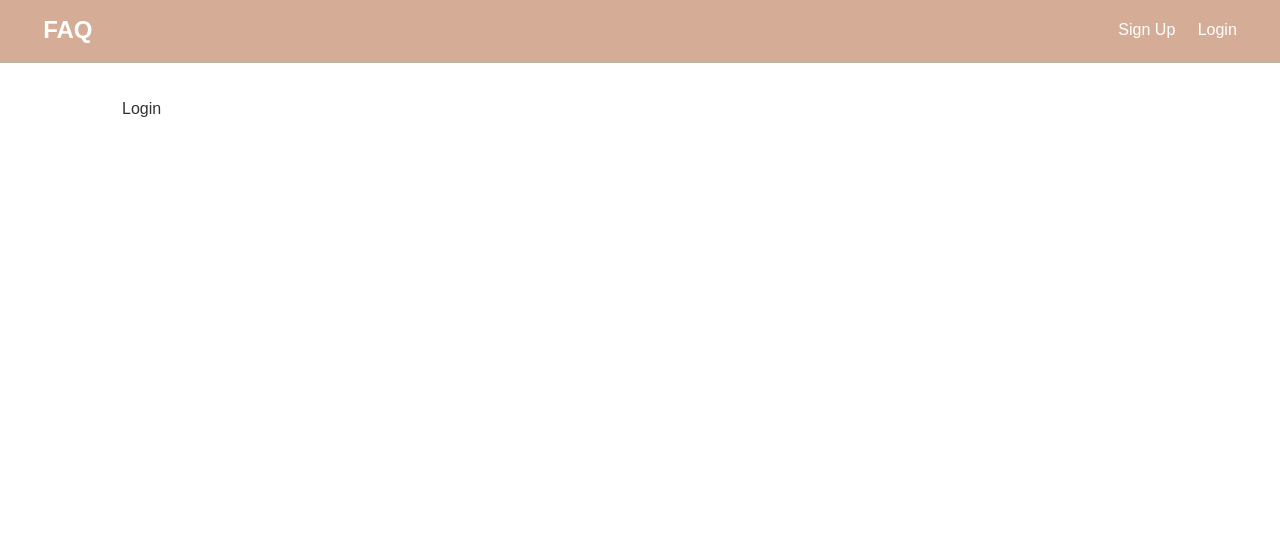
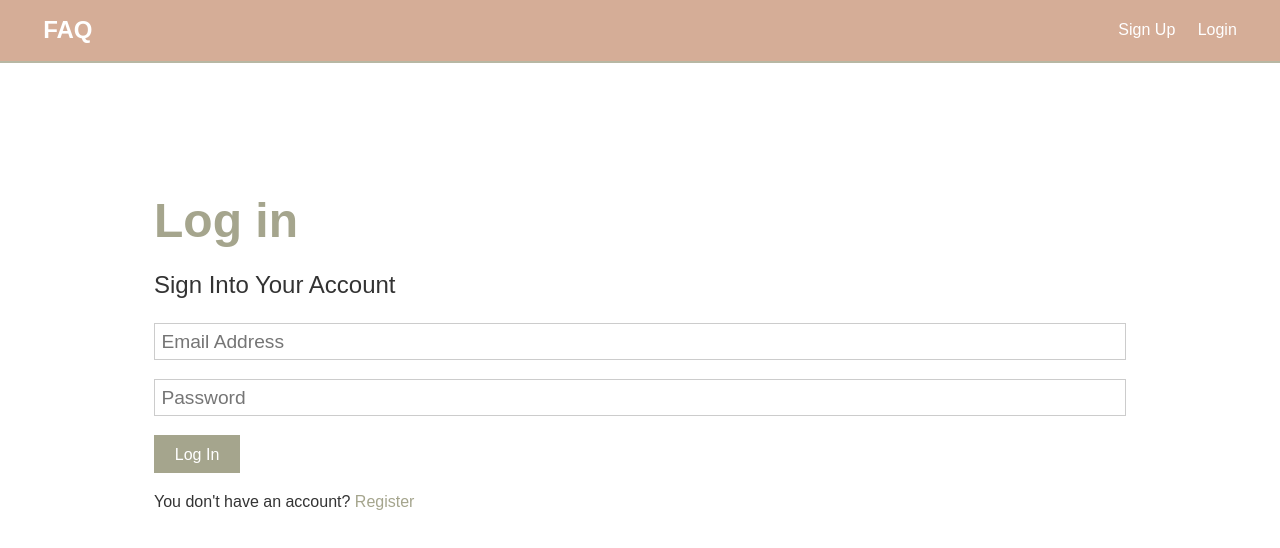
Before and after one commit to robertmoscaliuc96/Recipefy, a React (Create React App) app in the folder client/: page /login in a window 1280 px wide. Shown: the top 548 px of the page. Built offline with nearby package versions, Linux system fonts and the light colour scheme.

Commit message:
Add Log in Page

```diff
--- a/client/src/auth/Login.js
+++ b/client/src/auth/Login.js
@@ -1,10 +1,52 @@
-import React from 'react'
+import React, { Fragment, useState } from 'react';
+import {Link} from 'react-router-dom';
 
  const Login = () => {
+
+    const [formData, setFormData] = useState({
+        email:"",
+        password:""
+    })
+
+    const {email, password} = formData;
+
+    const onChange = e => setFormData({...formData, [e.target.name]:e.target.value})
+
+    const onSubmit = async e => {
+        e.preventDefault();
+        console.log("login")
+    }
+
+
     return (
-        <div>
-            Login
-        </div>
-    )
+        <Fragment>
+          <section className="container">
+          <h1 className="large text-primary">Log in</h1>
+          <p className="lead"><i className="fas fa-user"></i> Sign Into Your Account</p>
+          <form className="form" onSubmit={e=>onSubmit(e)}>
+            <div className="form-group">
+            </div>
+            <div className="form-group">
+              <input type="email" placeholder="Email Address" value= {email} onChange={e =>onChange(e)} name="email" required/>
+            </div>
+            <div className="form-group">
+              <input
+                type="password"
+                placeholder="Password"
+                name="password"
+                minLength="6"
+                value= {password}
+                onChange={e =>onChange(e)}
+
+              />
+            </div>
+            <input type="submit" className="btn btn-primary" value="Log In" />
+          </form>
+          <p className="my-1">
+            You don't have an account? <Link to="/register">Register</Link>
+          </p>
+            </section>
+        </Fragment>
+    );
 }
 export default Login;
```
